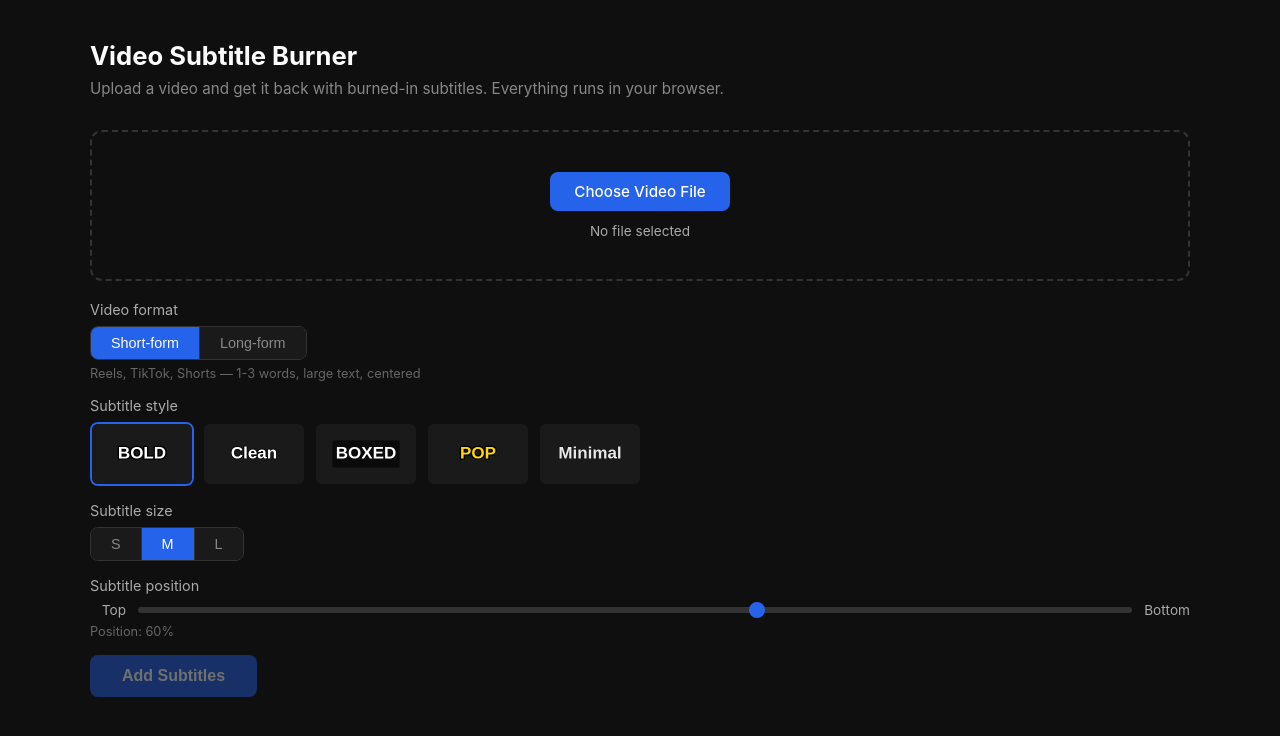
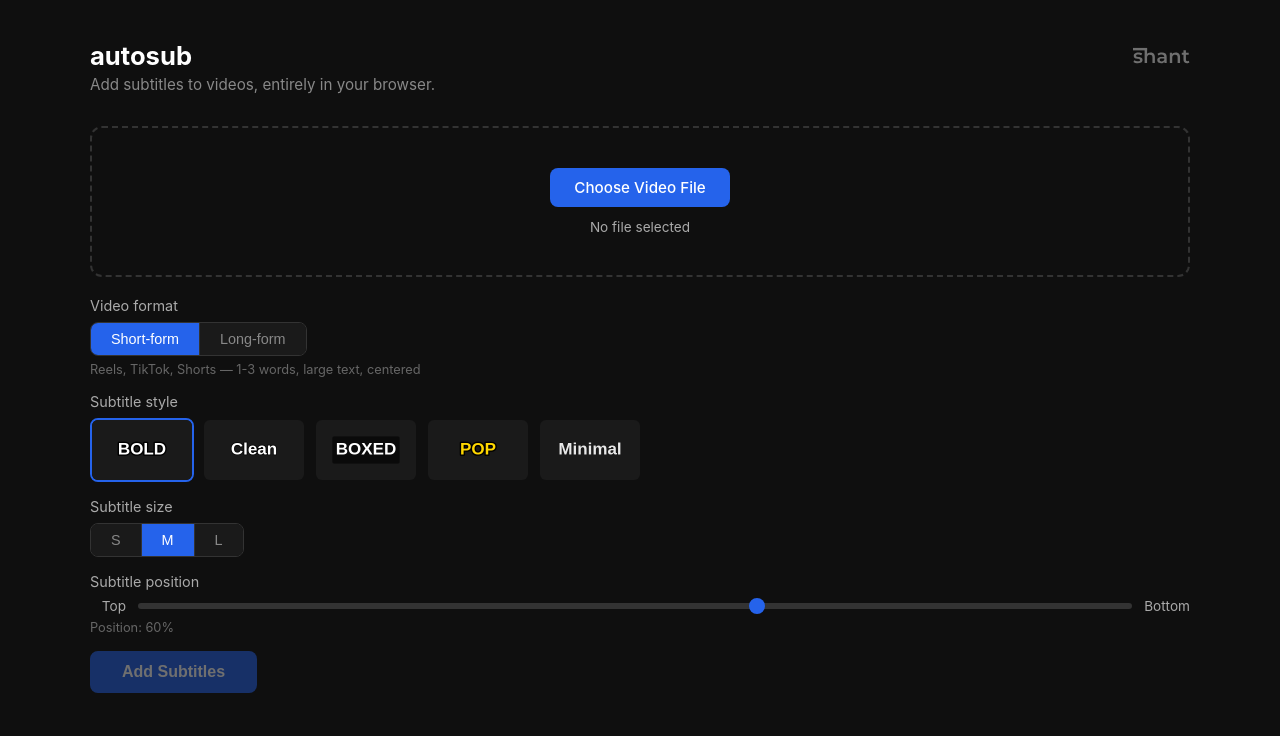
Before and after one commit to prashant3863/autosub, a website built with Vite: page index.html in a window 1280 px wide. Built offline with nearby package versions, Linux system fonts and the light colour scheme.

Commit message:
Add branding, favicon, landscape preview fix

```diff
--- a/index.html
+++ b/index.html
@@ -4,6 +4,7 @@
   <meta charset="UTF-8">
   <meta name="viewport" content="width=device-width, initial-scale=1.0">
   <title>autosub — Auto Subtitle Burner</title>
+  <link rel="icon" href="shant_logo.svg" type="image/svg+xml">
   <script src="coi-serviceworker.js"></script>
   <style>
     * { box-sizing: border-box; margin: 0; padding: 0; }
@@ -23,17 +24,31 @@
       width: 100%;
     }
 
+    .header-row {
+      display: flex;
+      justify-content: space-between;
+      align-items: flex-start;
+      margin-bottom: 32px;
+    }
+
     h1 {
       font-size: 1.6rem;
-      margin-bottom: 8px;
+      margin-bottom: 4px;
       color: #fff;
     }
 
     .subtitle {
       color: #888;
-      margin-bottom: 32px;
       font-size: 0.95rem;
     }
+
+    .brand-logo {
+      opacity: 0.4;
+      transition: opacity 0.2s;
+      flex-shrink: 0;
+      margin-top: 4px;
+    }
+    .brand-logo:hover { opacity: 0.7; }
 
     /* Upload section */
     .upload-area {
@@ -398,8 +413,15 @@
 </head>
 <body>
   <div class="container">
-    <h1>Video Subtitle Burner</h1>
-    <p class="subtitle">Upload a video and get it back with burned-in subtitles. Everything runs in your browser.</p>
+    <div class="header-row">
+      <div>
+        <h1>autosub</h1>
+        <p class="subtitle">Add subtitles to videos, entirely in your browser.</p>
+      </div>
+      <a href="https://notshant.xyz" target="_blank" class="brand-logo" title="notshant.xyz">
+        <img src="shant_logo.svg" alt="shant" height="24">
+      </a>
+    </div>
 
     <!-- Upload -->
     <div id="uploadSection">
```
Also changed, not shown: public/shant_logo.svg (added).
